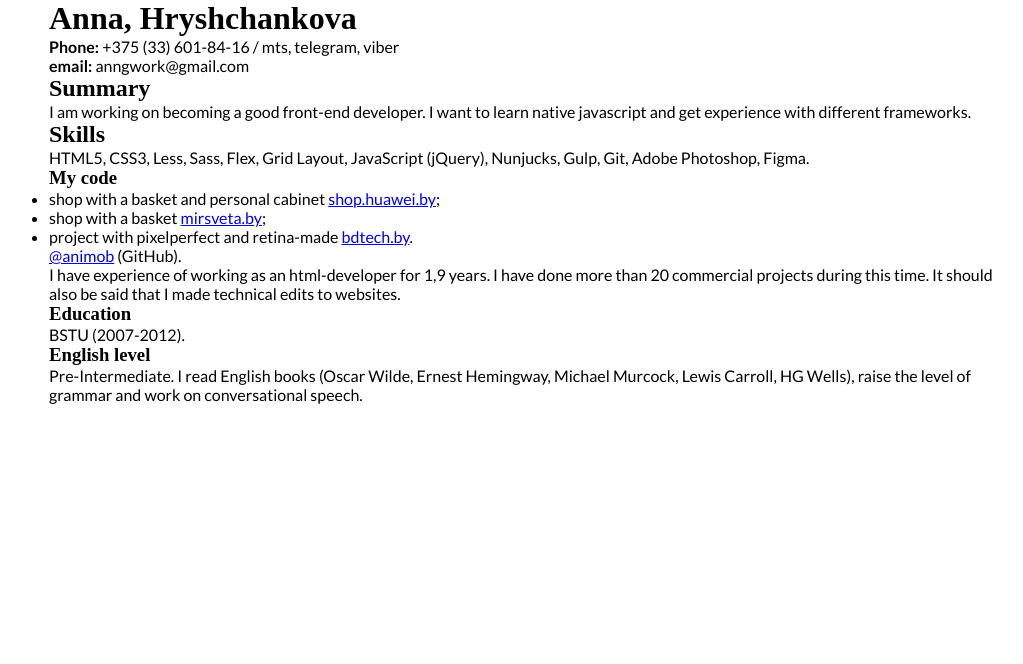
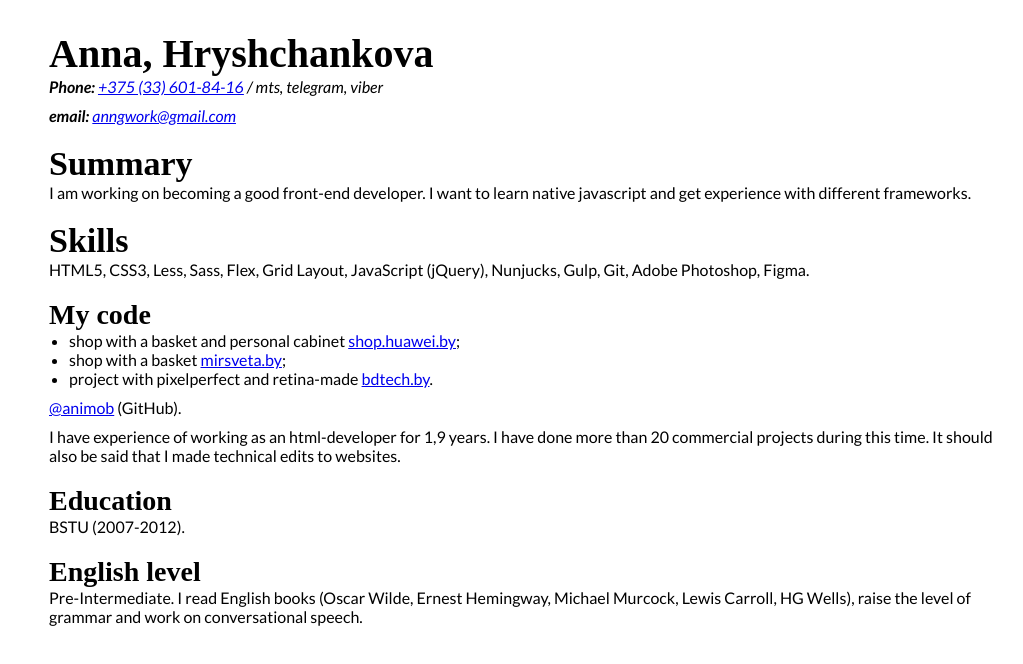
Before and after one commit to animob/rsschool-2019Q1-cv, a plain HTML site: page index.html in a window 1280 px wide. Shown: the whole page, without its empty margins (109-1132 px from the left). Drawn offline with Linux system fonts and the light colour scheme; a web font is replaced by a local one.

Commit message:
feat: move style to folder assets

```diff
--- a/main.css
+++ b/assets/styles/main.css
@@ -13,7 +13,7 @@ body {
 }
 
 .container {
-
+  padding: 30px;
 }
 
 h1,
@@ -22,12 +22,33 @@ h3 {
   font-family: 'Markazi Text', serif;
 }
 
+h1 {
+  font-size: 40px;
+}
+
+h2 {
+  font-size: 34px;
+  margin-top: 20px;
+}
+
+h3 {
+  font-size: 28px;
+  margin-top: 20px;
+}
+
+ul {
+  margin-left: 20px;
+  margin-bottom: 10px;
+}
+
+p {
+  margin-bottom: 10px;
+}
+
 @media screen and (min-width: 1201px) {
   .container {
     width: 100%;
     max-width: 1024px;
-    padding-right: 30px;
-    padding-left: 30px;
     margin: 0 auto;
   }
 }
@@ -35,16 +56,13 @@ h3 {
   .container {
     width: 100%;
     max-width: 1024px;
-    padding-right: 30px;
-    padding-left: 30px;
     margin: 0 auto;
   }
 }
 @media screen and (max-width: 767px) {
   .container {
     width: 100%;
-    padding-right: 15px;
-    padding-left: 15px;
+    padding: 15px;
     margin: 0 auto;
   }
 }
--- a/index.html
+++ b/index.html
@@ -5,24 +5,26 @@
 		<meta name="viewport" content="width=device-width, initial-scale=1">
 		<title>Summary</title>
 		<link href="https://fonts.googleapis.com/css?family=Lato:400,400i,700,700i|Markazi+Text:400,700" rel="stylesheet">
-		<link rel="stylesheet" href="main.css">
+		<link rel="stylesheet" href="assets/styles/main.css">
 	</head>
 	<body>
 		<div class="container">
 			<h1>Anna, Hryshchankova</h1>
-			<p><strong>Phone:</strong> +375 (33) 601-84-16 / mts, telegram, viber</p>
-			<p><strong>email:</strong> anngwork@gmail.com</p>
+			<address>
+				<p><strong>Phone:</strong> <a href="tel:+375336018416">+375 (33) 601-84-16</a> / mts, telegram, viber</p>
+				<p><strong>email:</strong> <a href="mailto:anngwork@gmail.com">anngwork@gmail.com</a></p>
+			</address>
 			<h2>Summary</h2>
 			<p>I am working on becoming a good front-end developer. I want to learn native javascript and get experience with different frameworks.</p>
 			<h2>Skills</h2>
 			<p>HTML5, CSS3, Less, Sass, Flex, Grid Layout, JavaScript (jQuery), Nunjucks, Gulp, Git, Adobe Photoshop, Figma.</p>
 			<h3>My code</h3>
 			<ul>
-				<li>shop with a basket and personal cabinet <a href="http://shop.huawei.by/">shop.huawei.by</a>;</li>
-				<li>shop with a basket <a href="https://mirsveta.by/">mirsveta.by</a>;</li>
-				<li>project with pixelperfect and retina-made <a href="https://bdtech.by/">bdtech.by</a>.</li>
+				<li>shop with a basket and personal cabinet <a href="http://shop.huawei.by/" target="_blank">shop.huawei.by</a>;</li>
+				<li>shop with a basket <a href="https://mirsveta.by/" target="_blank">mirsveta.by</a>;</li>
+				<li>project with pixelperfect and retina-made <a href="https://bdtech.by/" target="_blank">bdtech.by</a>.</li>
 			</ul>
-			<p><a href="https://github.com/animob">@animob</a> (GitHub).</p>
+			<p><a href="https://github.com/animob" target="_blank">@animob</a> (GitHub).</p>
 			<p>I have experience of working as an html-developer for 1,9 years. I have done more than 20 commercial projects during this time. It should also be said that I made technical edits to websites.</p>
 			<h3 id="education">Education</h3>
 			<p>BSTU (2007-2012).</p>
```
Also changed, not shown: assets/images/summary-photo.jpg (added).
